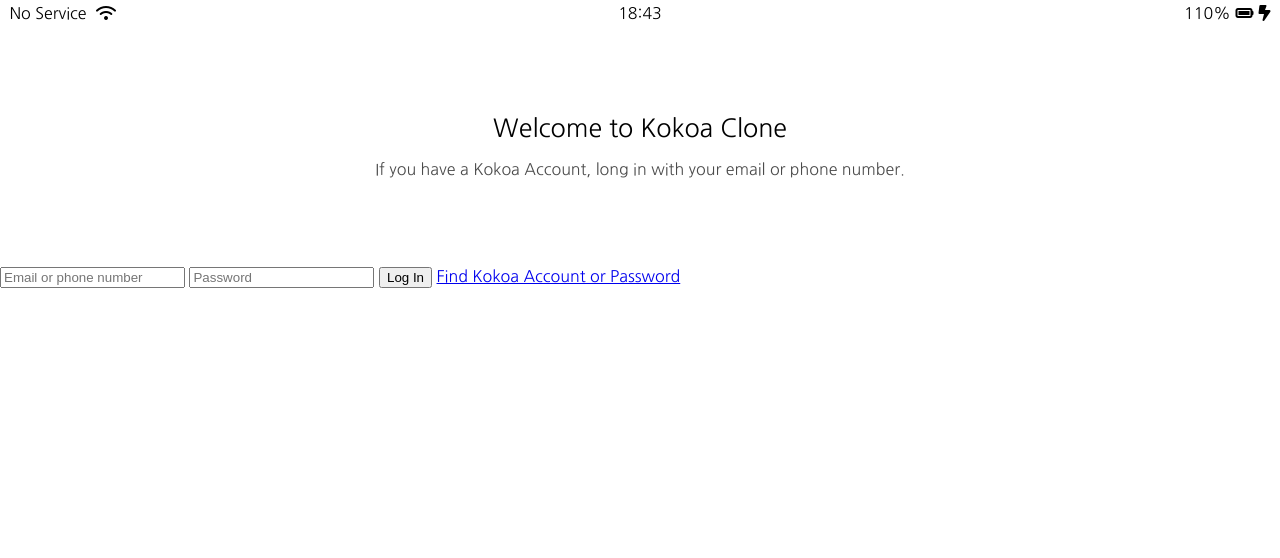
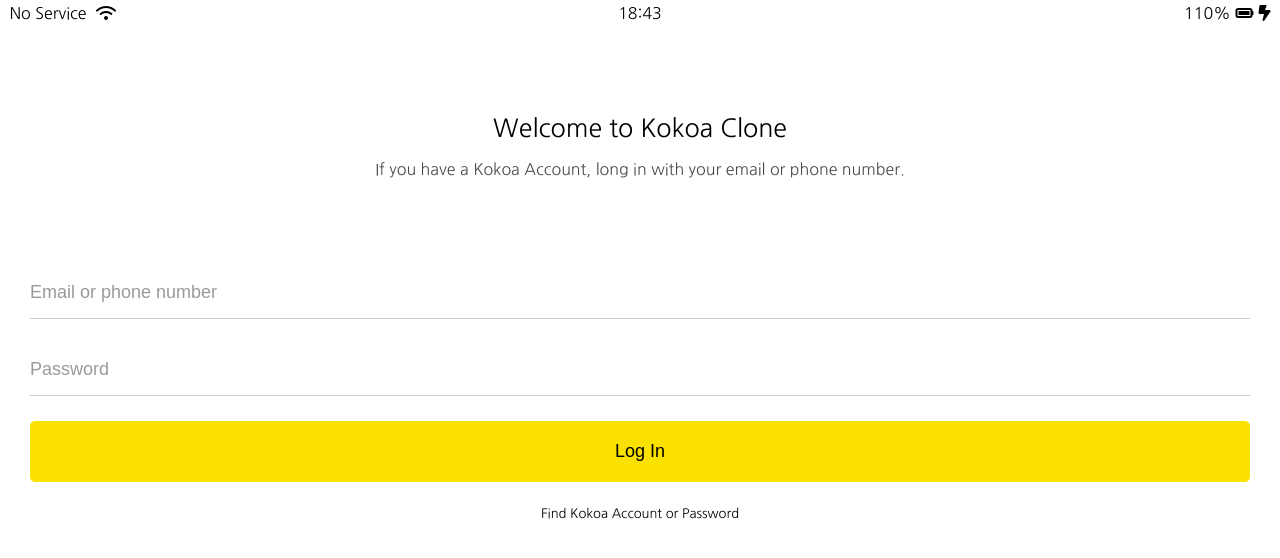
Before and after one commit to Inundata/kokoa-clone, a plain HTML site: page index.html in a window 1280 px wide. Drawn offline with Linux system fonts and the light colour scheme.

Commit message:
# 6.9까지 완료

```diff
--- a/css/reset.css
+++ b/css/reset.css
@@ -49,3 +49,7 @@ table {
 	border-collapse: collapse;
 	border-spacing: 0;
 }
+
+input:focus {
+	outline : none;
+}
--- /dev/null
+++ b/css/screens/login.css
@@ -0,0 +1,58 @@
+.welcome-header{
+    margin: 90px 0px;
+    text-align: center;
+    display: flex;
+    flex-direction: column;
+    align-items: center;
+}
+
+.welcome-header__title {
+    margin-bottom: 20px;
+    font-size: 25px;
+}
+
+.welcome-header__text {
+    width: 60%;
+    opacity: .7;
+}
+
+#login-form{
+    display: flex;
+    flex-direction: column;
+    margin: 0px 30px;
+}
+
+#login-form input{
+    border: none;
+    padding: 15px 0px;
+    font-size: 18px;
+    margin-bottom: 25px;
+}
+
+
+#login-form input:not([type="submit"]){
+    border-bottom: 1px solid rgba(0, 0, 0, 0.2);
+    transition: border-color 0.3s ease-in-out;
+}
+
+#login-form input::placeholder{
+    color: rgba(0, 0, 0, 0.4);
+}
+
+#login-form input:focus {
+    border-color: var(--yellow);
+}
+
+#login-form input[type="submit"]{
+    background-color: var(--yellow);
+    cursor:pointer;
+    padding: 20px 0px;
+    border-radius: 5px;
+}
+
+#login-form a{
+    text-align:center;
+    text-decoration: none;
+    color: inherit;
+    font-size: 13px;
+}
--- a/css/style.css
+++ /dev/null
@@ -1,27 +0,0 @@
-@import url('https://fonts.googleapis.com/css2?family=Nanum+Gothic:wght@400;700;800&display=swap'); /* 글씨 import */
-@import "reset.css"; /* 기본 설정 reset */
-@import "status_bar.css"; /* status bar import */
-
-body {
-    font-family: "Nanum Gothic", sans-serif;
-    font-weight: 400;
-    font-style: normal;
-}
-
-.welcome-header{
-    margin: 90px 0px;
-    text-align: center;
-    display: flex;
-    flex-direction: column;
-    align-items: center;
-}
-
-.welcome-header__title {
-    margin-bottom: 20px;
-    font-size: 25px;
-}
-
-.welcome-header__text {
-    width: 60%;
-    opacity: .7;
-}
--- /dev/null
+++ b/css/styles.css
@@ -0,0 +1,15 @@
+@import url('https://fonts.googleapis.com/css2?family=Nanum+Gothic:wght@400;700;800&display=swap'); /* 글씨 import */
+@import "reset.css"; /* 기본 설정 reset */
+@import "variables.css";
+/* Components */
+@import "components/status_bar.css"; /* status bar import */
+
+/* Screens */
+@import "screens/login.css";
+
+/* Applying global */
+body {
+    font-family: "Nanum Gothic", sans-serif;
+    font-weight: 400;
+    font-style: normal;
+}
--- /dev/null
+++ b/css/variables.css
@@ -0,0 +1,3 @@
+:root {
+    --yellow: #fae100;
+}
--- a/index.html
+++ b/index.html
@@ -2,7 +2,7 @@
 <!DOCTYPE html>
 <html lang="en">
     <head>
-        <link rel="stylesheet" href="css/style.css" /> <!--CSS를 적용해주는 파일 가져오기-->
+        <link rel="stylesheet" href="css/styles.css" /> <!--CSS를 적용해주는 파일 가져오기-->
         <meta charset="UTF-8" />
         <meta name="viewport" content="width=device-width, initial-scale=1.0" />
         <title>Welcome to Kokoa Clone</title>
@@ -31,9 +31,9 @@
             </p>
         </header>
 
-        <form id="login-form">
-            <input type="text" placeholder="Email or phone number"/ >
-            <input type="password" placeholder="Password" />
+        <form action = "friends.html" method = "get" id="login-form">
+            <input name = "username" type="text" placeholder="Email or phone number"/ >
+            <input name = "password" type="password" placeholder="Password" />
             <input type="submit" value="Log In" />
             <a href="#">Find Kokoa Account or Password</a>
         </form>
```
Also changed, not shown: friends.html (added, +1 -0 lines), css/components/status_bar.css (renamed from css/status_bar.css).
